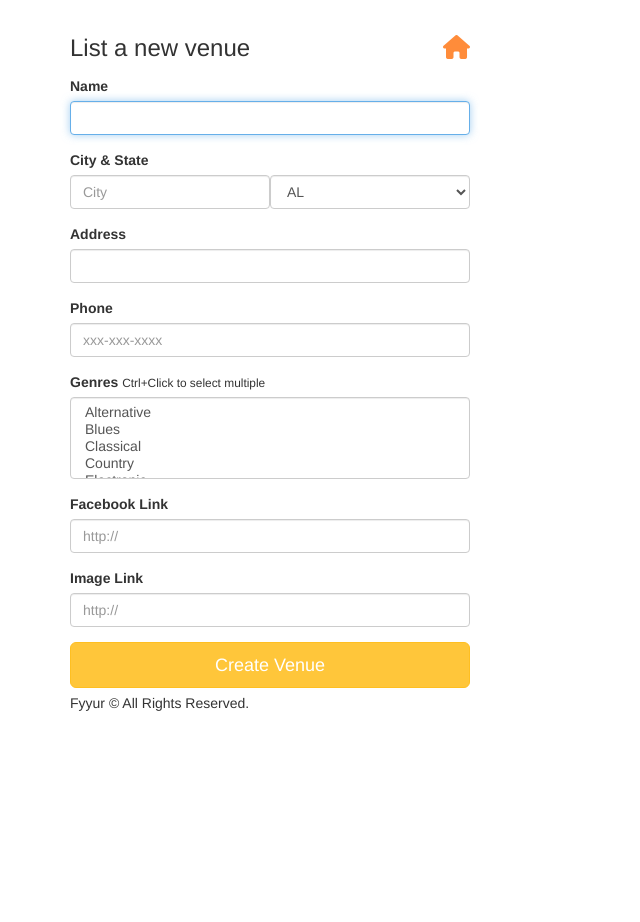
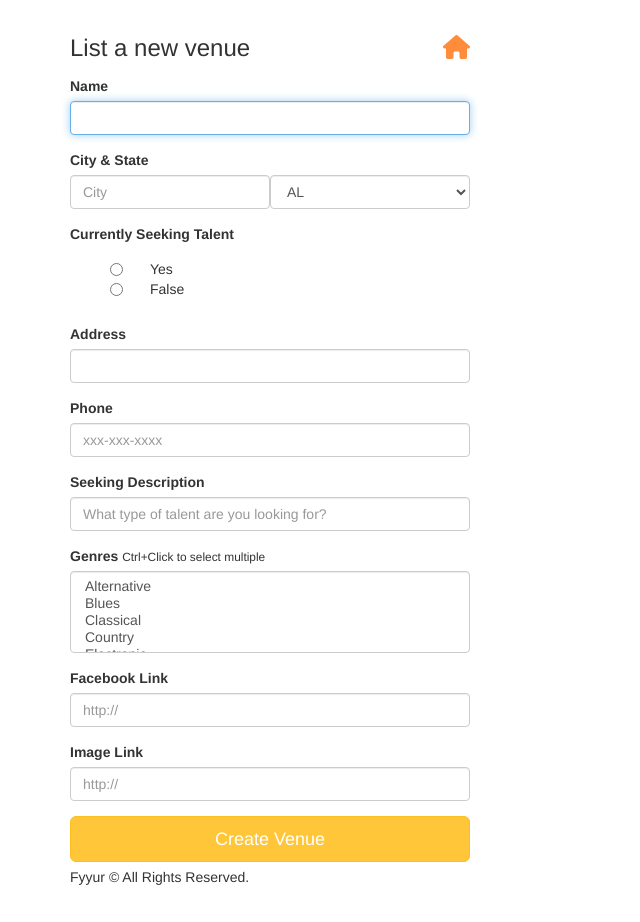
Before and after one commit to zootechdrum/fyyur, a Flask app: page /venues/create in a window 1280 px wide. Shown: the part 60-982 px from the top of the page, without its empty margins (0-640 px from the left). Before the commit the page ends 771 px from the top, so only its background shows below. Run offline with Flask 2, Linux system fonts and the light colour scheme; some libraries are stand-ins or nearby versions.

Commit message:
performed another db migration added seeking description and seeking talent column

```diff
--- a/starter_code/app.py
+++ b/starter_code/app.py
@@ -1,4 +1,3 @@
-
 #----------------------------------------------------------------------------#
 # Imports
 #----------------------------------------------------------------------------#
@@ -45,9 +44,11 @@ class Venue(db.Model):
     state = db.Column(db.String(120))
     address = db.Column(db.String(120))
     phone = db.Column(db.String(120))
+    seeking_talent = db.Column(db.Boolean)
     image_link = db.Column(db.String(500))
     facebook_link = db.Column(db.String(120))
     genres = db.Column(db.String(120))
+    seeking_description = db.Column(db.String(120))
     shows = db.relationship('Shows',backref='Show', lazy=True)
 
     def __repr__(self):
@@ -265,7 +266,7 @@ def create_venue_form():
 
 def create_venue_submission():
   form = VenueForm(request.form)
-  print(form)
+
 
   body = {}
   error = False
--- a/starter_code/forms.py
+++ b/starter_code/forms.py
@@ -1,6 +1,6 @@
 from datetime import datetime
 from flask_wtf import Form
-from wtforms import StringField, SelectField, SelectMultipleField, DateTimeField
+from wtforms import StringField, SelectField, SelectMultipleField, DateTimeField, RadioField
 from wtforms.validators import DataRequired, AnyOf, URL
 
 class ShowForm(Form):
@@ -20,8 +20,15 @@ class VenueForm(Form):
     name = StringField(
         'name', validators=[DataRequired()]
     )
+
+    seeking_talent = RadioField('label', choices=[('True','Yes'),('value_two','False')])
+
     city = StringField(
         'city', validators=[DataRequired()]
+    )
+
+    seeking_description =  StringField(
+        'string_description', validators=[DataRequired()]
     )
     state = SelectField(
         'state', validators=[DataRequired()],
--- a/starter_code/templates/forms/new_venue.html
+++ b/starter_code/templates/forms/new_venue.html
@@ -19,6 +19,18 @@
             </div>
           </div>
       </div>
+      <!-- Code from BootStrap docs -->
+      <div class="form-group">
+          <label>Currently Seeking Talent</label>
+          <div class="radio">
+            <label>
+              {{ form.seeking_talent(value = true, type = 'radio') }}
+
+            </label>
+          </div>
+      </div>
+
+    <!-- Ending of the code that I added in -->
       <div class="form-group">
         <label for="address">Address</label>
         {{ form.address(class_ = 'form-control', autofocus = true) }}
@@ -27,17 +39,21 @@
           <label for="phone">Phone</label>
           {{ form.phone(class_ = 'form-control', placeholder='xxx-xxx-xxxx', autofocus = true) }}
         </div>
+        <div class="form-group">
+          <label for="description">Seeking Description</label>
+          {{ form.seeking_description(class_ = 'form-control', autofocus = true, placeholder='What type of talent are you looking for?') }}
+        </div>
       <div class="form-group">
         <label for="genres">Genres</label>
         <small>Ctrl+Click to select multiple</small>
         {{ form.genres(class_ = 'form-control', placeholder='Genres, separated by commas',  autofocus = true) }}
       </div>
       <div class="form-group">
-          <label for="genres">Facebook Link</label>
+          <label for="facebook_link">Facebook Link</label>
           {{ form.facebook_link(class_ = 'form-control', placeholder='http://',  autofocus = true) }}
         </div>
         <div class="form-group">
-          <label for="genres">Image Link</label>
+          <label for="image_link">Image Link</label>
           {{ form.image_link(class_ = 'form-control', placeholder='http://',  autofocus = true) }}
         </div>
       <input type="submit" value="Create Venue" class="btn btn-primary btn-lg btn-block">
```
Also changed, not shown: starter_code/migrations/versions/b0600396f7cf_.py (added, +30 -0 lines).
